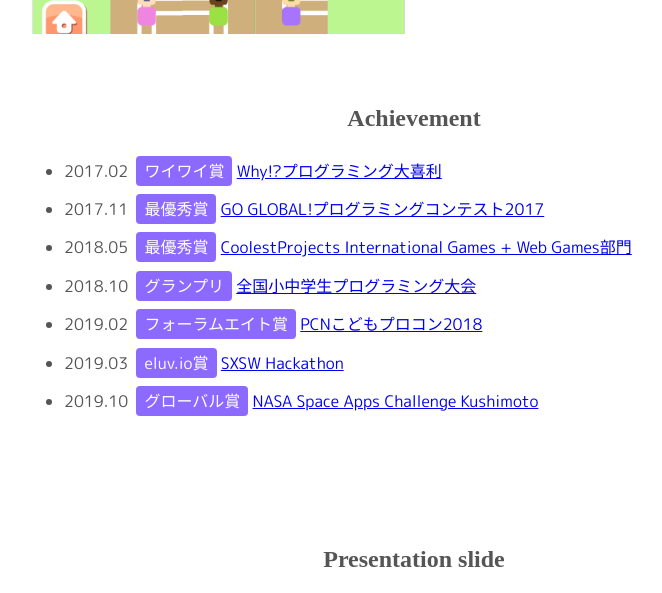
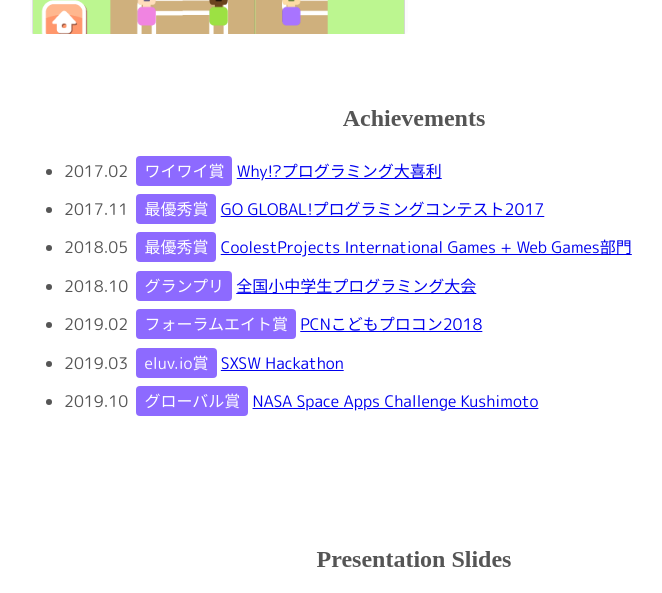
Before and after one commit to madoreenu/yuki384.github.io, a Jekyll site: the page built from index.md, in a window 1280 px wide and 900 px high, scrolled down 1453 px, cut to the strip 155-748 px from the top of the window. Shown: the whole strip, without its empty margins (226-888 px from the left). Built offline with Jekyll 4.4.1, drawn with Linux system fonts in a browser that asks for light colours; nearby versions of some CDN libraries; some web fonts are replaced.

Commit message:
見出し文言変更

```diff
--- a/index.md
+++ b/index.md
@@ -37,7 +37,7 @@
   {% endfor %}
 </div>
 <div id="achievement" class="section">
-  <h2>Achievement</h2>
+  <h2>Achievements</h2>
   <ul class="achi">
   {% for achi in site.data.achievement %}
   <li>{{ achi.date }} <span class="achi-title">{{achi.title}}</span> <a href="{{ achi.url }}" target="_blank" class="achievement">{{ achi.event }}</a></li>
@@ -45,7 +45,7 @@
   </ul>
 </div>
 <div id="Presentation" class="section">
-  <h2>Presentation slide</h2>
+  <h2>Presentation Slides</h2>
   {% for prs in site.data.presentation %}
   <a href="{{ prs.url }}" target="_blank" class="prs">
     <div class="prs-img">
```
Also changed, not shown: other parts of index.md (+1 -1 lines).
